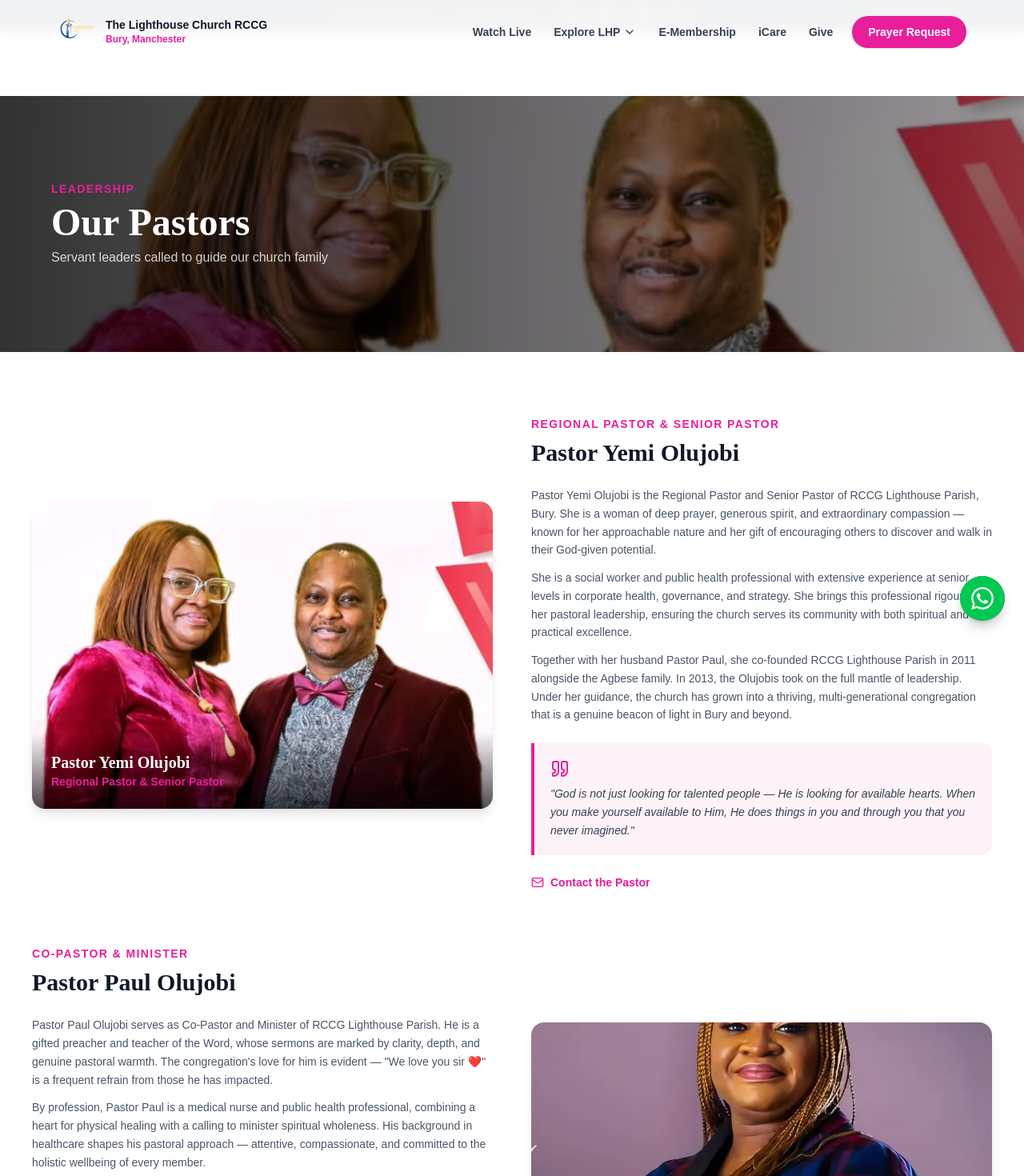
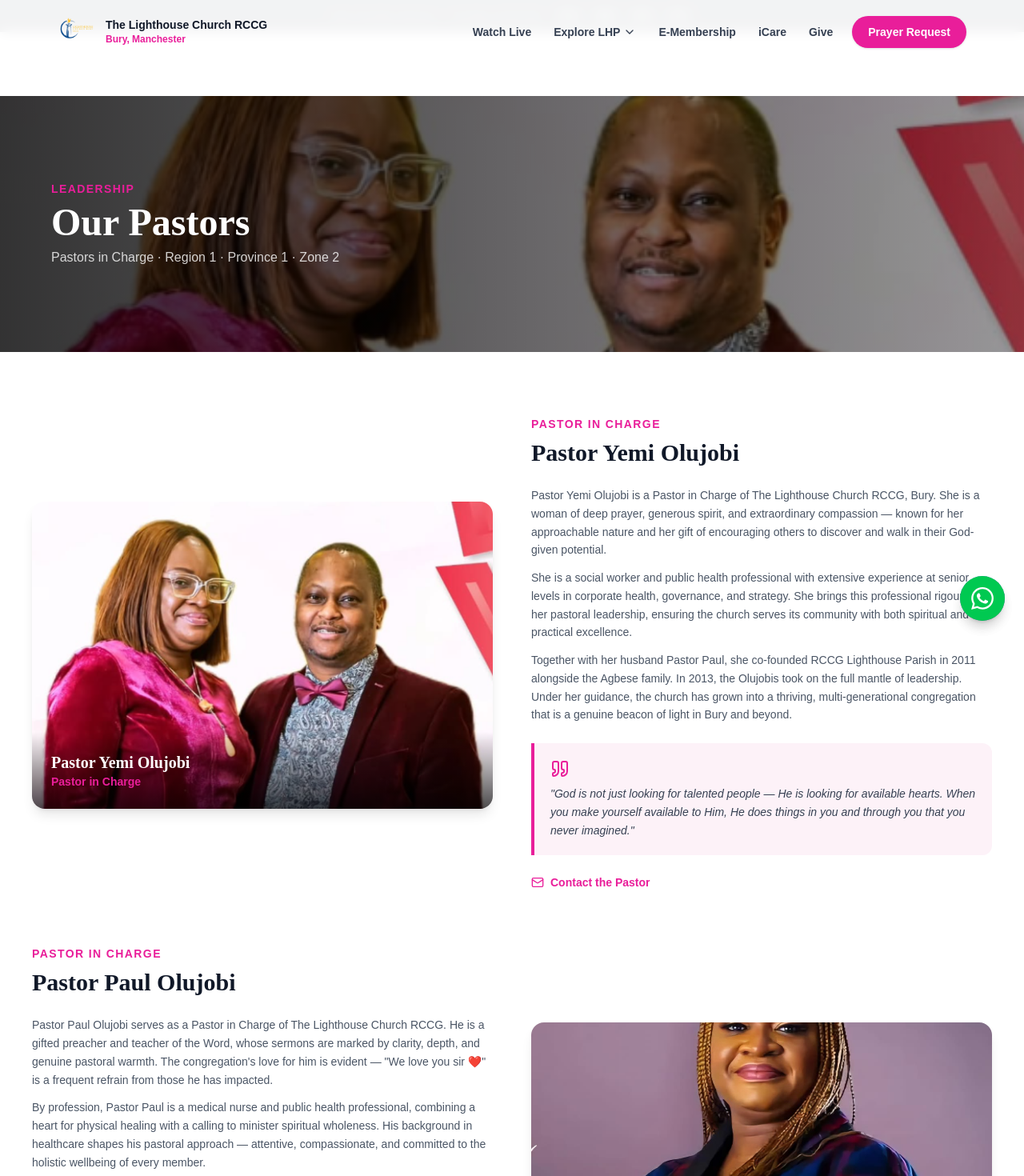
Before and after one commit to Coolzymccooy/lhp_app, a React (Vite) app in the folder client/: page /pastors in a window 1280 px wide. Shown: the top 1470 px of the page at 80% size. Built offline with nearby package versions, Linux system fonts and the light colour scheme.

Commit message:
feat: present pastors jointly as Pastors in Charge with region designation

```diff
--- a/client/src/pages/SeniorPastorsPage.tsx
+++ b/client/src/pages/SeniorPastorsPage.tsx
@@ -1,14 +1,15 @@
 import { Mail, Quote } from 'lucide-react';
 import { Link } from 'react-router-dom';
+import { site } from '../content/site';
 
 const PASTORS = [
   {
     name: 'Pastor Yemi Olujobi',
-    title: 'Regional Pastor & Senior Pastor',
+    title: 'Pastor in Charge',
     img: '/assets/seniorpsts.webp',
     imgPos: 'center 20%',
     bio: [
-      'Pastor Yemi Olujobi is the Regional Pastor and Senior Pastor of RCCG Lighthouse Parish, Bury. She is a woman of deep prayer, generous spirit, and extraordinary compassion — known for her approachable nature and her gift of encouraging others to discover and walk in their God-given potential.',
+      'Pastor Yemi Olujobi is a Pastor in Charge of The Lighthouse Church RCCG, Bury. She is a woman of deep prayer, generous spirit, and extraordinary compassion — known for her approachable nature and her gift of encouraging others to discover and walk in their God-given potential.',
       'She is a social worker and public health professional with extensive experience at senior levels in corporate health, governance, and strategy. She brings this professional rigour into her pastoral leadership, ensuring the church serves its community with both spiritual and practical excellence.',
       'Together with her husband Pastor Paul, she co-founded RCCG Lighthouse Parish in 2011 alongside the Agbese family. In 2013, the Olujobis took on the full mantle of leadership. Under her guidance, the church has grown into a thriving, multi-generational congregation that is a genuine beacon of light in Bury and beyond.',
     ],
@@ -16,11 +17,11 @@ const PASTORS = [
   },
   {
     name: 'Pastor Paul Olujobi',
-    title: 'Co-Pastor & Minister',
+    title: 'Pastor in Charge',
     img: '/assets/pastor-olujobi.webp',
     imgPos: 'center 30%',
     bio: [
-      'Pastor Paul Olujobi serves as Co-Pastor and Minister of RCCG Lighthouse Parish. He is a gifted preacher and teacher of the Word, whose sermons are marked by clarity, depth, and genuine pastoral warmth. The congregation\'s love for him is evident — "We love you sir ❤️" is a frequent refrain from those he has impacted.',
+      'Pastor Paul Olujobi serves as a Pastor in Charge of The Lighthouse Church RCCG. He is a gifted preacher and teacher of the Word, whose sermons are marked by clarity, depth, and genuine pastoral warmth. The congregation\'s love for him is evident — "We love you sir ❤️" is a frequent refrain from those he has impacted.',
       'By profession, Pastor Paul is a medical nurse and public health professional, combining a heart for physical healing with a calling to minister spiritual wholeness. His background in healthcare shapes his pastoral approach — attentive, compassionate, and committed to the holistic wellbeing of every member.',
       'He co-founded Lighthouse Parish in 2011 and has been instrumental in shaping the church\'s culture of prayer, authentic worship, and community service. He leads Sunday services with energy and conviction, and his preaching consistently calls the church to a deeper walk with God.',
     ],
@@ -48,7 +49,7 @@ export default function SeniorPastorsPage() {
           <div className="container-max px-6">
             <p className="text-primary font-bold text-sm uppercase tracking-widest mb-2">Leadership</p>
             <h1 className="text-4xl md:text-5xl font-bold text-white">Our Pastors</h1>
-            <p className="text-white/80 mt-2">Servant leaders called to guide our church family</p>
+            <p className="text-white/80 mt-2">Pastors in Charge · {site.designation}</p>
           </div>
         </div>
       </div>
```
